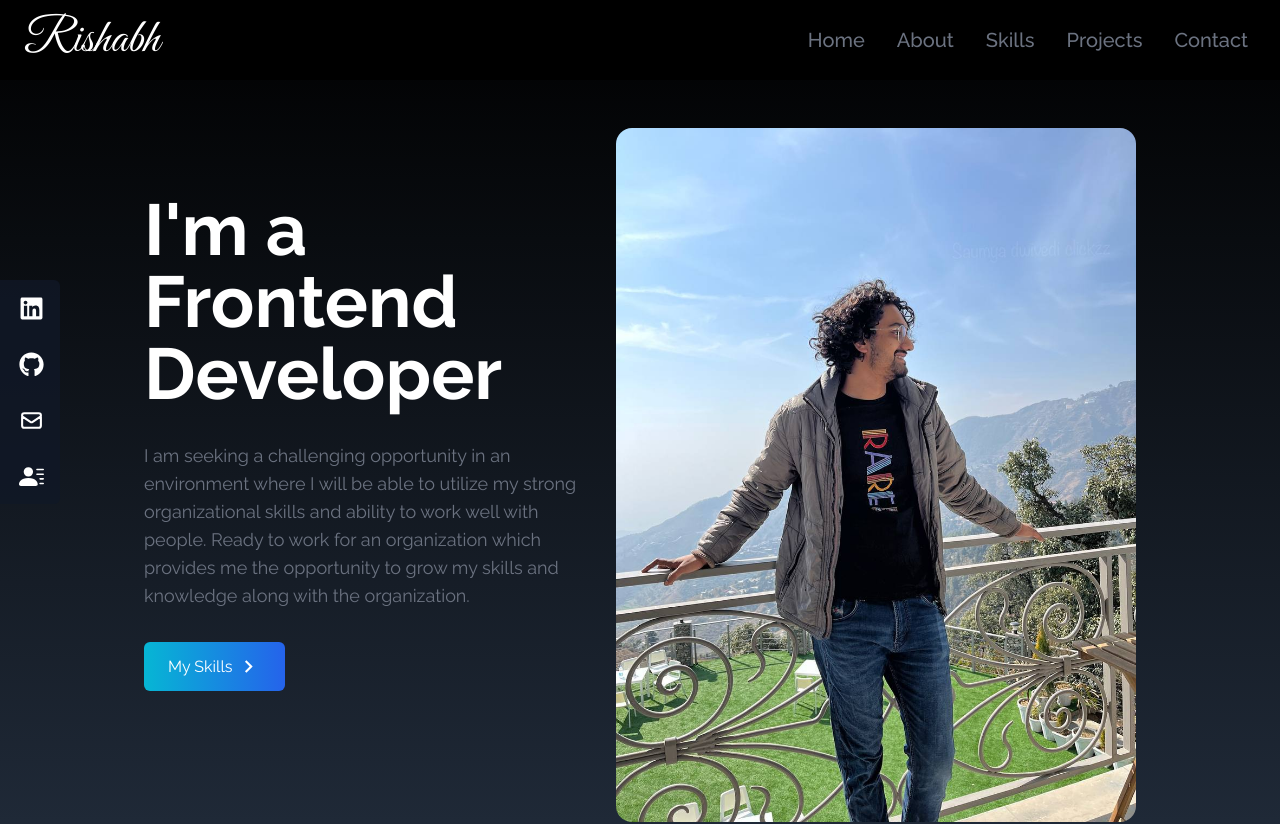
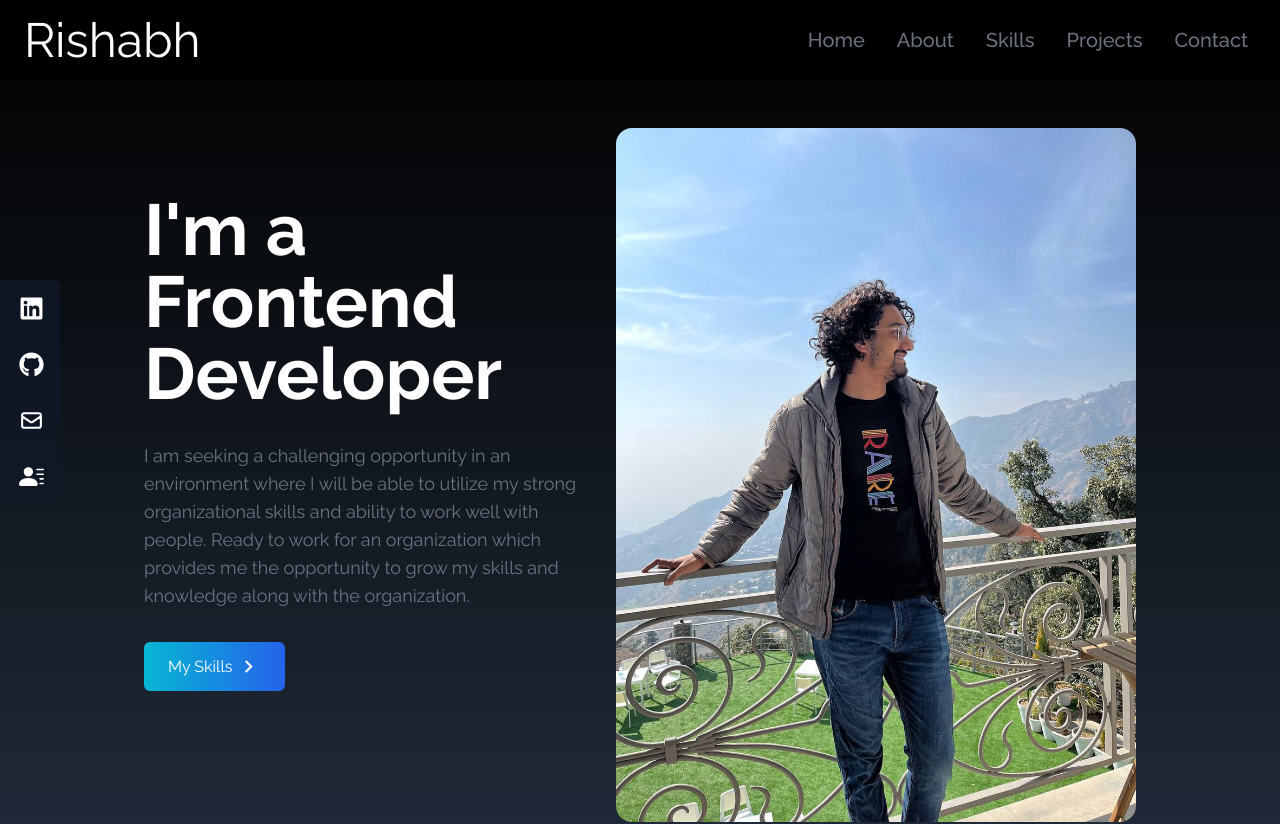
Before and after one commit to RishabhTripathy/Portfolio, a React (Create React App) app: page / in a window 1280 px wide. Shown: the top 824 px of the page. Built offline with nearby package versions, Linux system fonts and the light colour scheme.

Commit message:
Update tailwind.config.js

```diff
--- a/tailwind.config.js
+++ b/tailwind.config.js
@@ -6,9 +6,12 @@ module.exports = {
   theme: {
     extend: {},
 
-  fontFamily:{
-    signature:'Great Vibes'
-  }
+    fontFamily: {
+        sans: ["Poppins", "sans-serif"],
+        jost: ["Jost", "sans-serif"],
+
+        Montserrats: ["Montserrat", "sans-serif"],
+      },
   },
   plugins: [require("daisyui")],
 }
```
